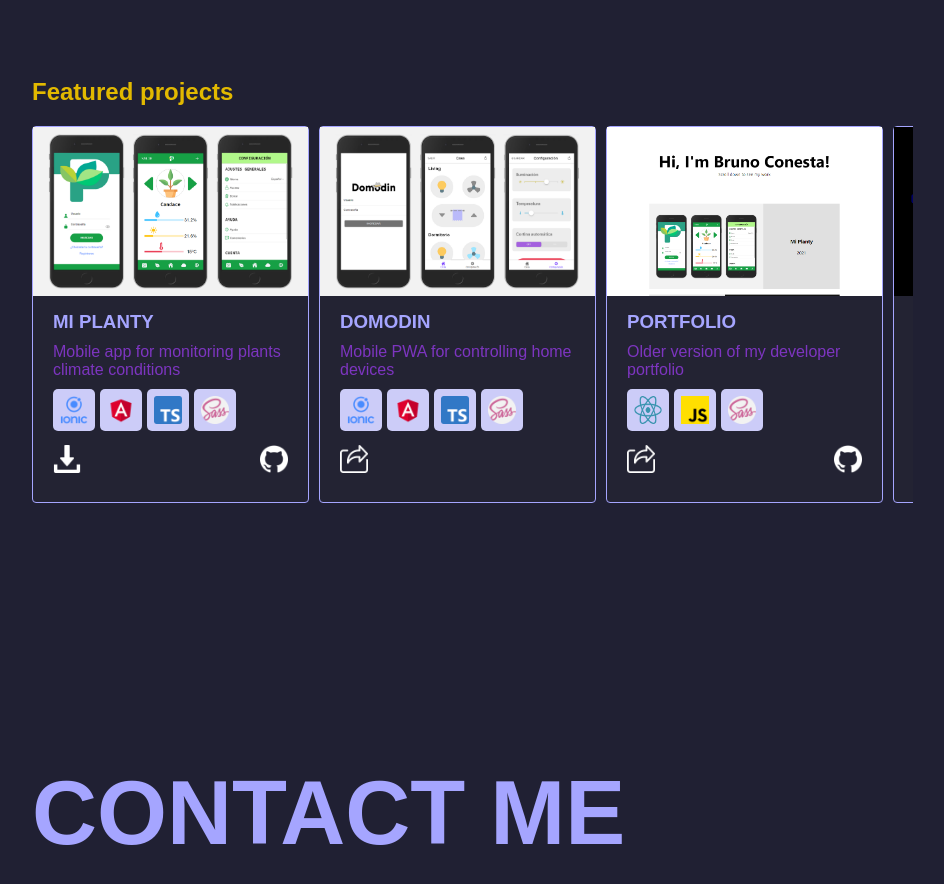
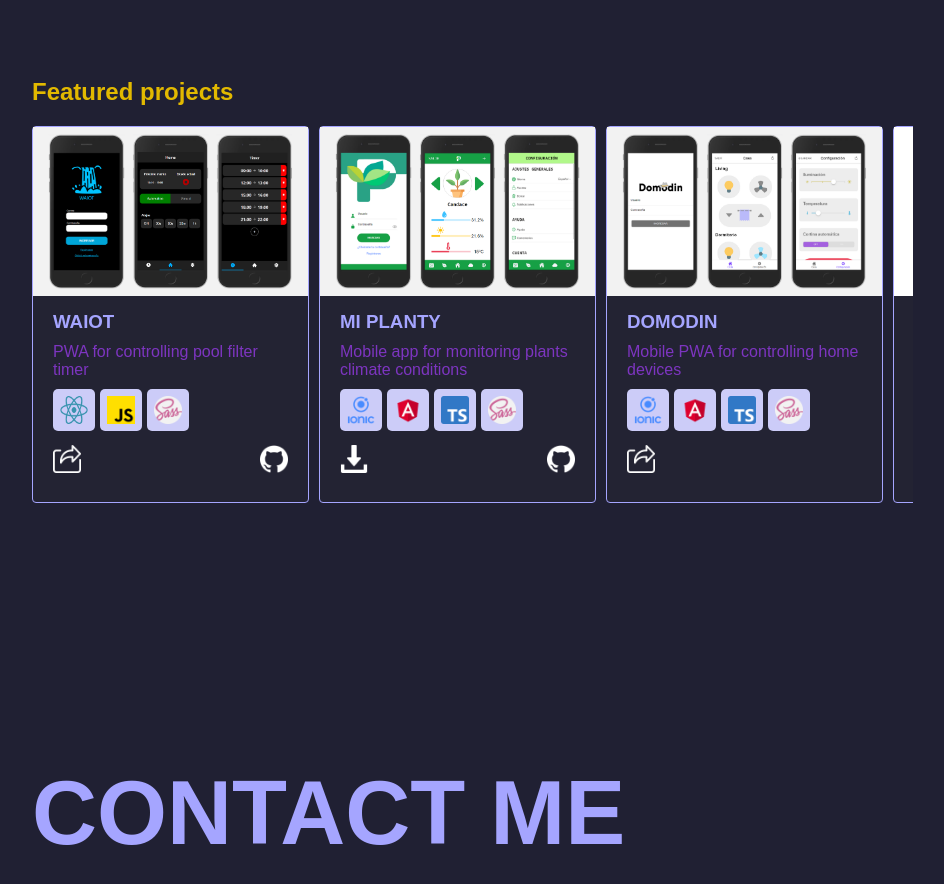
Before and after one commit to bconesta/portfolio-2, a React (Create React App) app: page / in a window 1280 px wide. Shown: the part 2587-3471 px from the top of the page, without its empty margins (268-1212 px from the left). Built offline with nearby package versions, Linux system fonts and the light colour scheme; a web font is replaced by a local one.

Commit message:
Waiot project added

```diff
--- a/src/language.json
+++ b/src/language.json
@@ -29,7 +29,8 @@
             "domodin" : "PWA destinada al control de los dispositivos de una casa",
             "portfolio" : "Version antigua de mi portfolio de desarrollador",
             "memotest" : "Juego hecho como freelancer para una compañía",
-            "roulette" : "Generador de ruleta para tomar decisiones"
+            "roulette" : "Generador de ruleta para tomar decisiones",
+            "waiot" : "PWA para controlar el filtro de la piscina"
         },
         "contact" : ["CONTACTAME", "Sitio creado con:"]
     },
@@ -63,7 +64,8 @@
             "domodin" : "Mobile PWA for controlling home devices",
             "portfolio" : "Older version of my developer portfolio",
             "memotest" : "Game made for a company as a freelancer",
-            "roulette" : "Roulette generator for making choices"
+            "roulette" : "Roulette generator for making choices",
+            "waiot" : "PWA for controlling pool filter timer"
         },
         "contact" : ["CONTACT ME", "Website created with:"]
     }
--- a/src/sections/Projects.jsx
+++ b/src/sections/Projects.jsx
@@ -1,6 +1,7 @@
 import React from 'react'
 import Card from '../components/Card'
 
+import Waiot from '../img/waiot/all.png'
 import Planty from '../img/planty/all.png'
 import Domodin from '../img/domodin/all.png'
 import Oldport from '../img/oldport.png'
@@ -25,6 +26,16 @@ export default function Projects(props) {
       <h1>{lang.projects.tittle}</h1>
       <h2>{lang.projects.featured}</h2>
       <div className="featured-container">
+      <Card
+        src={Waiot}
+        alt='Waiot'
+        title='WAIOT'
+        badges={[[ReactBadge, "React.js"], [JSBadge, "JavaScript"], [SassBadge, "Sass"]]}
+        appref="https://waiot-2.vercel.app"
+        gitref="https://github.com/bconesta/waiot-2"
+      >
+        {lang.projects.waiot}
+      </Card>
       <Card
         src={Planty}
         alt='Mi planty'
```
Also changed, not shown: src/img/waiot/all.png (added).
